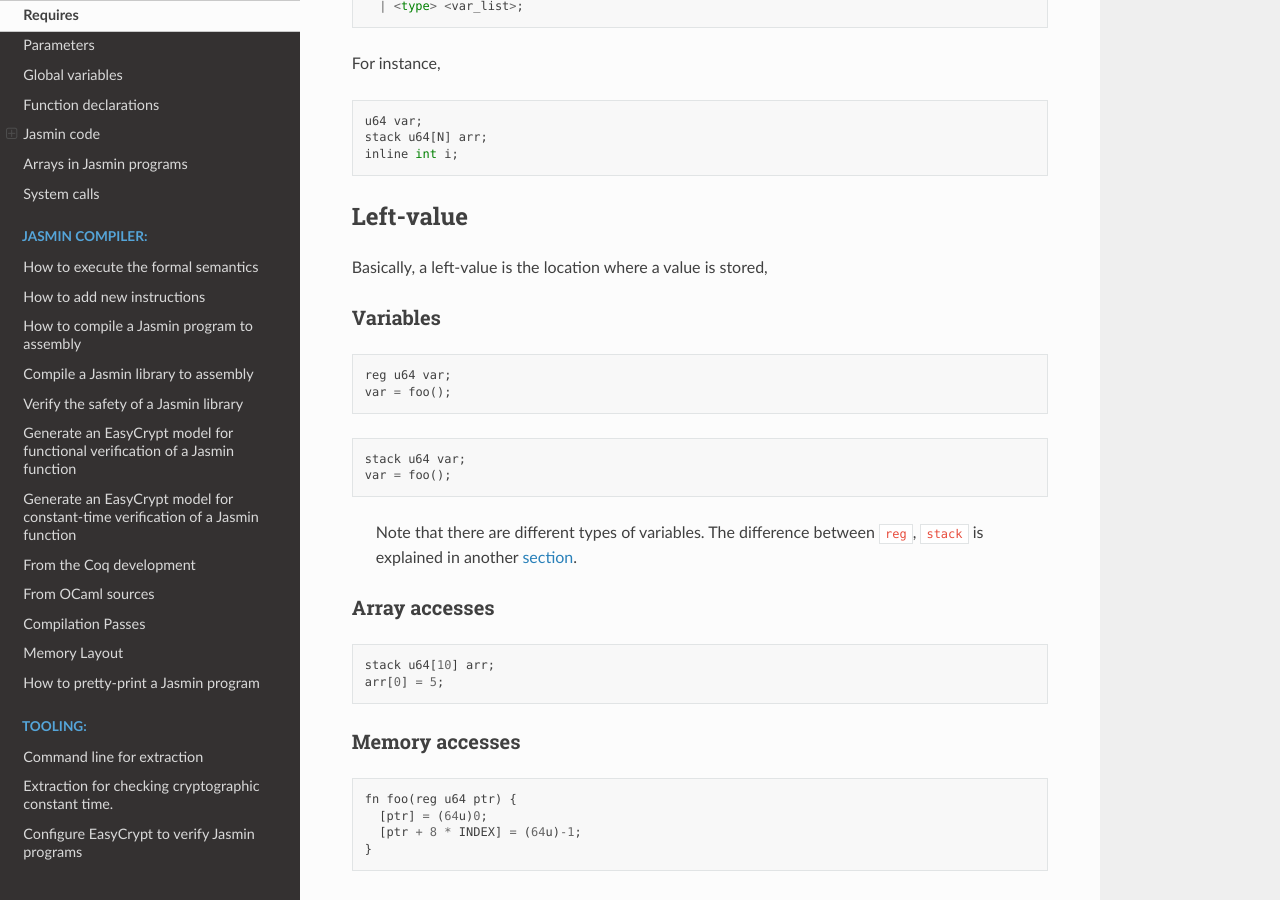
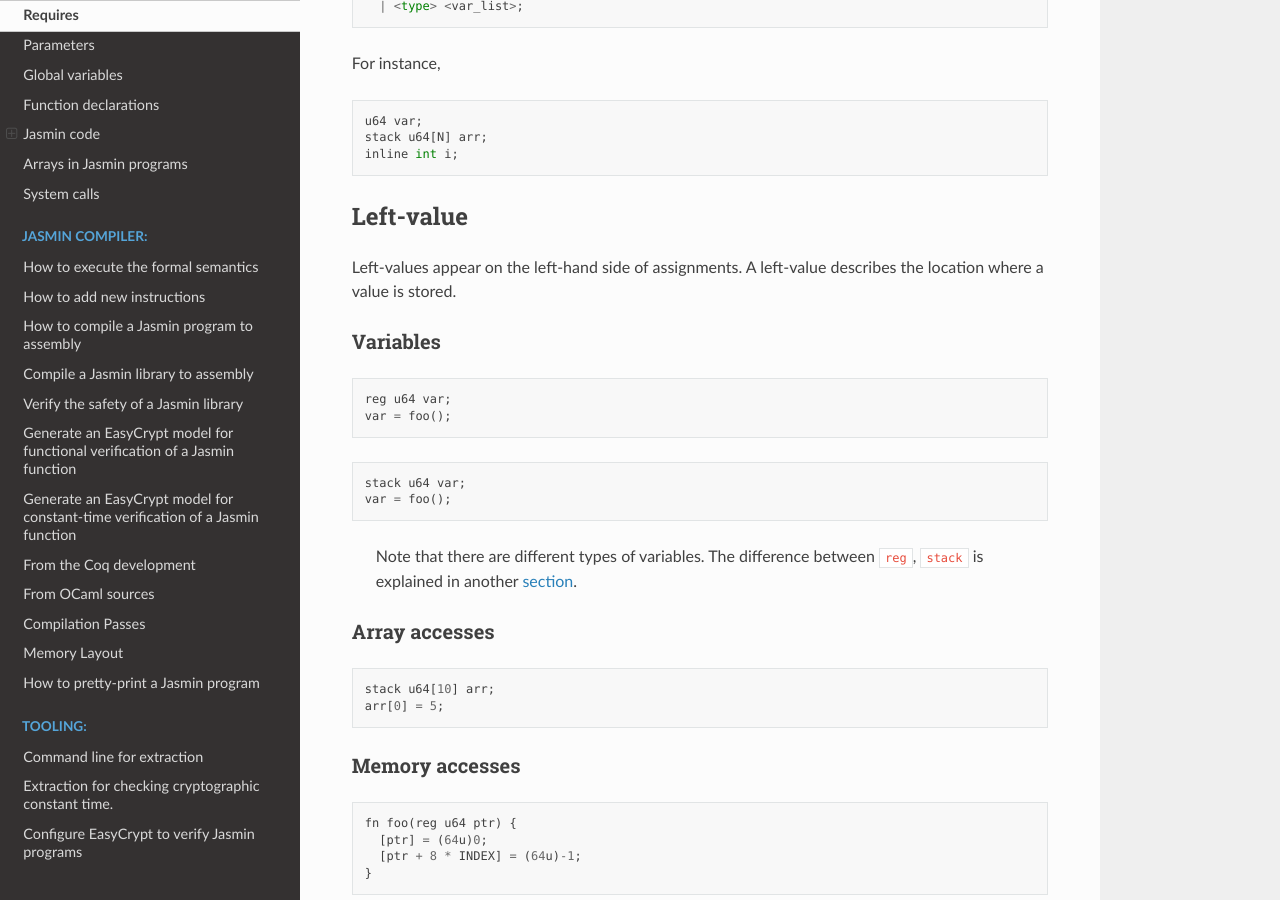
Before and after one commit to lyonel2017/jasmin-doc, a Sphinx documentation site: the page built from source/Jasmin-language-guide.md, in a window 1280 px wide and 900 px high, scrolled down 4269 px. Built offline with Sphinx 7.4.7 and the Read the Docs theme 3.1.0, drawn with Linux system fonts in a browser that asks for light colours.

Commit message:
update on left value introduction

````diff
--- a/source/Jasmin-language-guide.md
+++ b/source/Jasmin-language-guide.md
@@ -213,7 +213,7 @@ inline int i;
 ```
 
 ## Left-value
-Basically, a left-value is the location where a value is stored,
+Left-values appear on the left-hand side of assignments. A left-value describes the location where a value is stored.
 
 ### Variables
 ```
````
